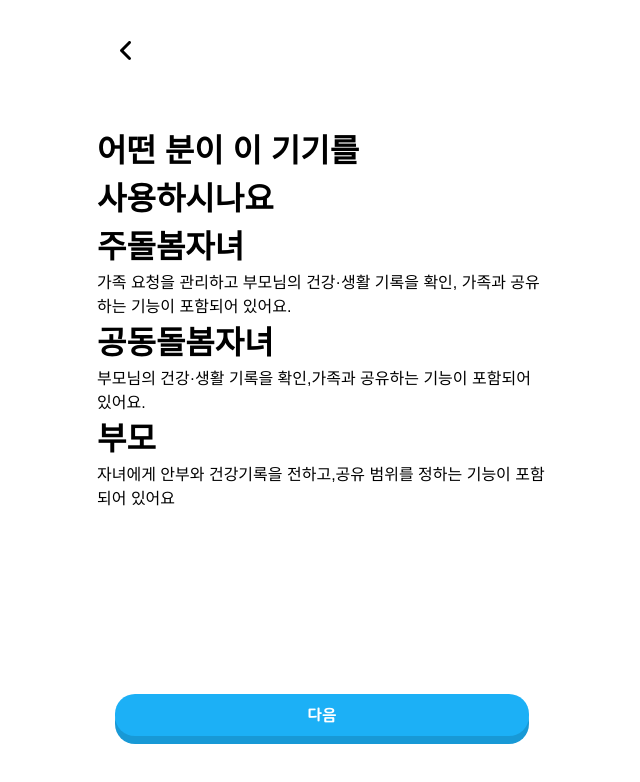
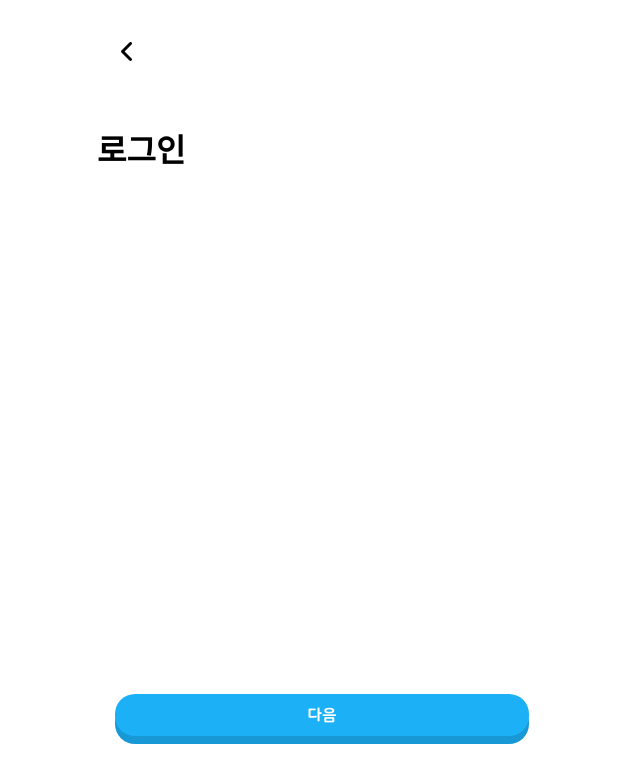
Before and after one commit to 2026-KW-HACKATHON/21_Hungry, a React (Vite) app in the folder 21_Hungry_FE/: page /login in a window 1280 px wide. Shown: the top 782 px of the page, without its empty margins (318-958 px from the left). Built offline with nearby package versions, Linux system fonts and the light colour scheme.

Commit message:
[FE] feat : 회원가입페이지JSX생성(#12)

```diff
--- a/21_Hungry_FE/src/components/login-layout/LoginLayout.jsx
+++ b/21_Hungry_FE/src/components/login-layout/LoginLayout.jsx
@@ -5,7 +5,9 @@ import './LoginLayout.css'
 function LoginLayout() {
   return (
     <div className='loginlayout__container'>
-        <Icon className='loginlayout__backButton' name='back-button' width={11} height={19} />
+        <button className='loginlayout__backButton'>
+            <Icon className='loginlayout__backButton' name='back-button' width={11} height={19} />
+        </button>
         <div className='loginlayout__page'>
             <Outlet />
         </div>
--- /dev/null
+++ b/21_Hungry_FE/src/components/loginPage-title/loginPage-title.css
@@ -0,0 +1,3 @@
+.root{
+
+}
--- a/21_Hungry_FE/src/pages/login/LoginPage.jsx
+++ b/21_Hungry_FE/src/pages/login/LoginPage.jsx
@@ -1,24 +1,7 @@
 function LoginPage() {
   return (
-    <main className="SignupPage">
-      <h1 className="Signup__Title">어떤 분이 이 기기를<br />사용하시나요</h1>
-      <div className="Signup__SelectUserType">
-        {/* 주돌봄자녀 박스 */}
-        <div className='Signup__UserTypeBox--MainUser'>
-          <h1 className='Signup__UserTypeBox__Title'>주돌봄자녀</h1>
-          <p className='Signup__UserTypeBox__Description'>가족 요청을 관리하고 부모님의 건강·생활 기록을 확인, 가족과 공유하는 기능이 포함되어 있어요.</p>
-        </div>
-        {/* 공동봄자녀 박스 */}
-        <div className='Signup__UserTypeBox--SubUser' >
-          <h1 className='Signup__UserTypeBox__Title'>공동돌봄자녀</h1>
-          <p className='Signup__UserTypeBox__Description'>부모님의 건강·생활 기록을 확인,가족과 공유하는 기능이 포함되어 있어요.</p>
-        </div>
-        {/* 부모 박스 */}
-        <div className='Signup__UserTypeBox--Parent'>
-          <h1 className='Signup__UserTypeBox__Title'>부모</h1>
-          <p className='Signup__UserTypeBox__Description'>자녀에게 안부와 건강기록을 전하고,공유 범위를 정하는 기능이 포함되어 있어요</p>
-        </div>
-      </div>
+    <main className="LoginPage">
+      <h1 className="Login__Title">로그인</h1>
     </main>
   )
 }
--- /dev/null
+++ b/21_Hungry_FE/src/pages/signup/SignupPage.css
@@ -0,0 +1,2 @@
+.root {
+}
--- /dev/null
+++ b/21_Hungry_FE/src/pages/signup/SignupPage.jsx
@@ -0,0 +1,26 @@
+function SignupPage() {
+  return (
+    <main className="SignupPage">
+      <h1 className="Signup__Title">어떤 분이 이 기기를<br />사용하시나요</h1>
+      <div className="Signup__SelectUserType">
+        {/* 주돌봄자녀 박스 */}
+        <div className='Signup__UserTypeBox--MainUser'>
+          <h1 className='Signup__UserTypeBox__Title'>주돌봄자녀</h1>
+          <p className='Signup__UserTypeBox__Description'>가족 요청을 관리하고 부모님의 건강·생활 기록을 확인, 가족과 공유하는 기능이 포함되어 있어요.</p>
+        </div>
+        {/* 공동봄자녀 박스 */}
+        <div className='Signup__UserTypeBox--SubUser' >
+          <h1 className='Signup__UserTypeBox__Title'>공동돌봄자녀</h1>
+          <p className='Signup__UserTypeBox__Description'>부모님의 건강·생활 기록을 확인,가족과 공유하는 기능이 포함되어 있어요.</p>
+        </div>
+        {/* 부모 박스 */}
+        <div className='Signup__UserTypeBox--Parent'>
+          <h1 className='Signup__UserTypeBox__Title'>부모</h1>
+          <p className='Signup__UserTypeBox__Description'>자녀에게 안부와 건강기록을 전하고,공유 범위를 정하는 기능이 포함되어 있어요</p>
+        </div>
+      </div>
+    </main>
+  )
+}
+
+export default SignupPage
```
Also changed, not shown: 21_Hungry_FE/src/components/loginPage-title/loginPage-title.jsx (added, +9 -0 lines), 21_Hungry_FE/src/router/AppRouter.jsx (+8 -0 lines).
